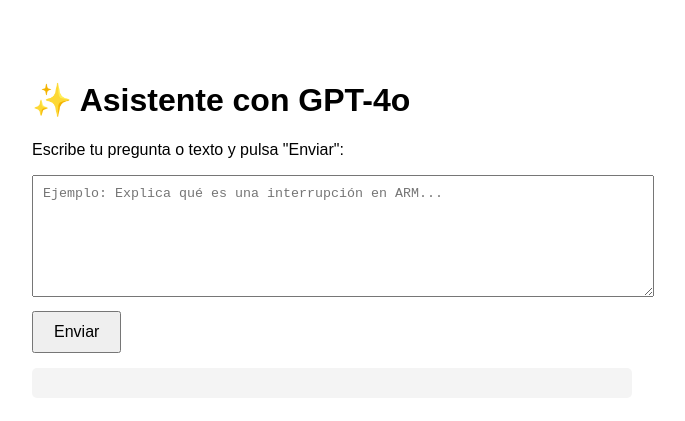
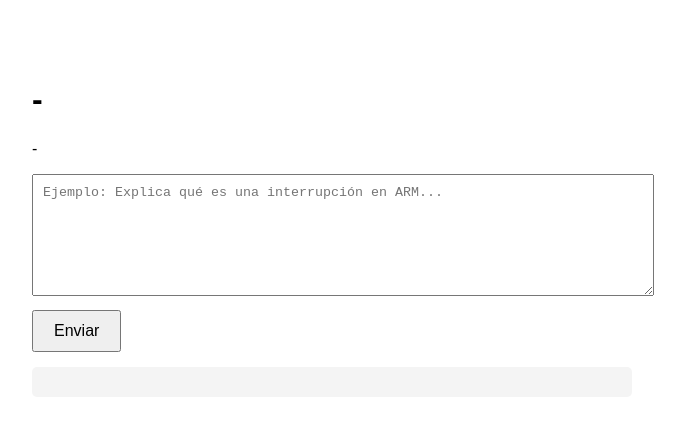
Before and after one commit to rubikey/openai-chat, a website: page index.html in a window 1280 px wide. Shown: the whole page, without its empty margins (308-993 px from the left). Drawn offline with Linux system fonts and the light colour scheme.

Commit message:
Update index.html

```diff
--- a/index.html
+++ b/index.html
@@ -3,7 +3,7 @@
 <html lang="es">
 <head>
   <meta charset="UTF-8">
-  <title>✨ Asistente con GPT-4o</title>
+  <title> - </title>
   <style>
     body { font-family: sans-serif; max-width: 600px; margin: 40px auto; padding: 20px; }
     textarea { width: 100%; height: 100px; padding: 10px; margin-bottom: 10px; }
@@ -12,8 +12,8 @@
   </style>
 </head>
 <body>
-  <h1>✨ Asistente con GPT-4o</h1>
-  <p>Escribe tu pregunta o texto y pulsa "Enviar":</p>
+  <h1> - </h1>
+  <p> - </p>
   <textarea id="inputTexto" placeholder="Ejemplo: Explica qué es una interrupción en ARM..."></textarea><br>
   <button onclick="consultar()">Enviar</button>
   <div id="respuesta" class="respuesta"></div>
```
